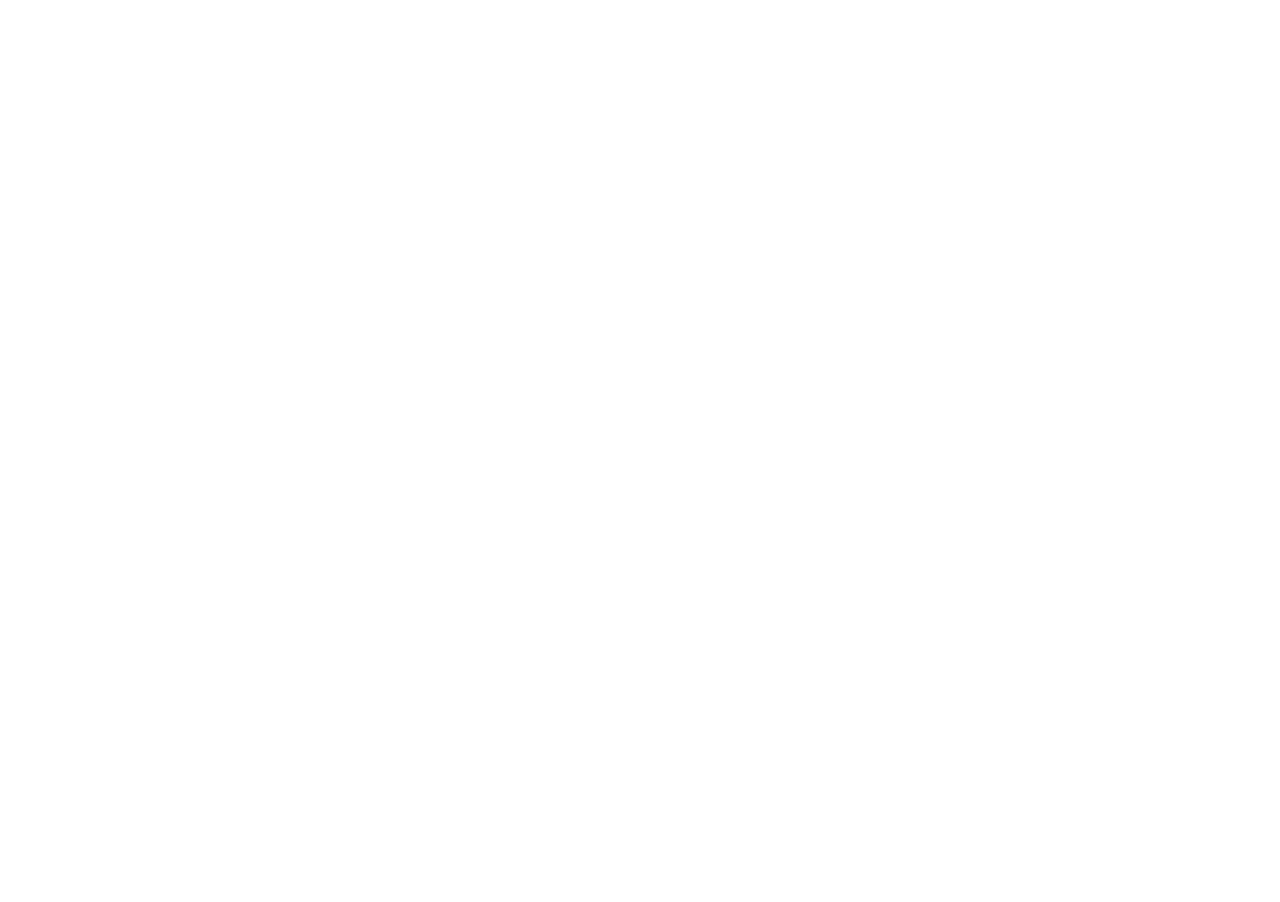
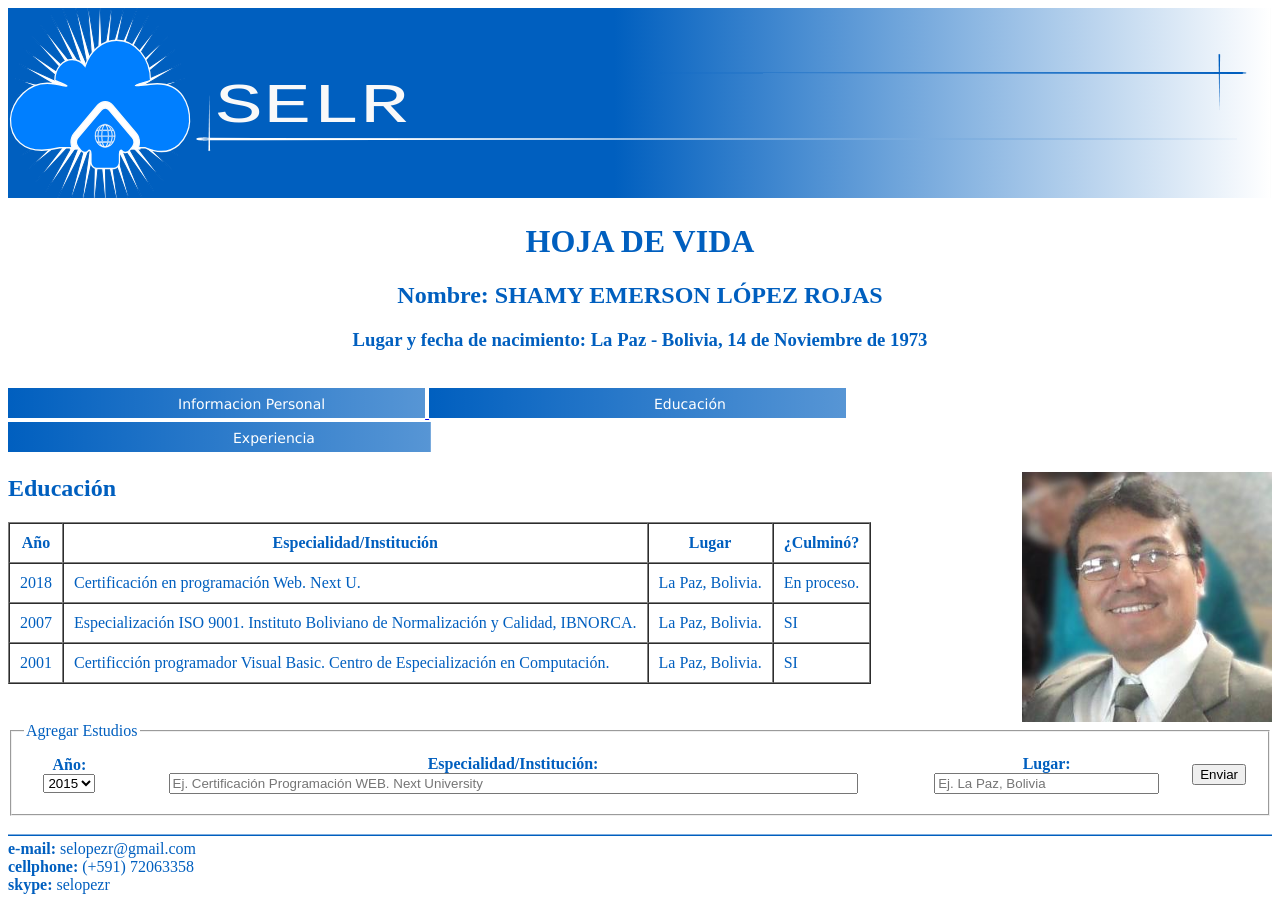
Before and after one commit to selopezr/Evaluacion-Fundamentos-HTML, a plain HTML site: page pages/educacion.html in a window 1280 px wide. Before the commit the page ends 800 px from the top, so only its background shows below. Drawn offline with Linux system fonts and the light colour scheme; files whose address does not match are found by name.

Commit message:
página educación terminada

```diff
--- a/pages/educacion.html
+++ b/pages/educacion.html
@@ -5,7 +5,164 @@
     <meta name="viewport" content="initial-scale=1, maximum-scale=1" width="device-width">
     <title>Educación SHAMY EMERSON LÓPEZ ROJAS</title>
   </head>
-  <body>
+  <header style="color:#005fbf" >
+    <svg width="100%" height="190px" viewBox="0 0 100% 190">
+      <image width="100%" height="190px" xlink:href="../SVG/Mi_Logo.svg">
+    </svg>
 
+    <h1 align="center">HOJA DE VIDA</h1>
+    <h2 align="center">Nombre: SHAMY EMERSON LÓPEZ ROJAS</h2>
+    <h3 align="center">Lugar y fecha de nacimiento: La Paz - Bolivia, 14 de Noviembre de 1973</h3>
+    <br>
+  </header>
+
+  <body style="color:#005fbf">
+    <!-- *************************************************************** -->
+    <!-- ******************* MENU DE ENLACES *************************** -->
+    <!-- *************************************************************** -->
+
+    <!-- INFORMACION PERSONAL -->
+    <a href="../index.html">
+      <svg  width="33%" height="30px" viewBox="0 0 100% 30">
+        <defs>
+          <linearGradient id="grad1" x1="0%" y1="0%" x2="100%" y2="0%">
+            <stop offset="0%" style="stop-color:#005fbf;stop-opacity:1" />
+            <stop offset="100%" style="stop-color:rgba(0,95,191,0.66);stop-opacity:1" />
+          </linearGradient>
+        </defs>
+        <rect width="100%" height="30" fill="url(#grad1)" />
+        <text fill="#ffffff" font-size="14" font-family="Verdana" x="170" y="21">
+          Informacion Personal
+        </text>
+        Tu navegador no soporta SVG.
+      </svg>
+    </a>
+
+    <!-- EDUCACIÓN -->
+    <a href="pages/educacion.html">
+      <svg  width="33%" height="30px" viewBox="0 0 100% 30">
+        <defs>
+          <linearGradient id="grad1" x1="0%" y1="0%" x2="100%" y2="0%">
+            <stop offset="0%" style="stop-color:#005fbf;stop-opacity:1" />
+            <stop offset="100%" style="stop-color:rgba(0,95,191,0.66);stop-opacity:1" />
+          </linearGradient>
+        </defs>
+        <rect width="100%" height="30" fill="url(#grad1)" />
+        <text fill="#ffffff" font-size="14" font-family="Verdana" x="225" y="21">
+          Educación
+        </text>
+        Tu navegador no soporta SVG.
+      </svg>
+
+      <!-- EXPERIENCIA -->
+      <a href="pages/Experiencia.html">
+        <svg  width="33.45%" height="30px" viewBox="0 0 100% 30">
+          <defs>
+            <linearGradient id="grad1" x1="0%" y1="0%" x2="100%" y2="0%">
+              <stop offset="0%" style="stop-color:#005fbf;stop-opacity:1" />
+              <stop offset="100%" style="stop-color:rgba(0,95,191,0.66);stop-opacity:1" />
+            </linearGradient>
+          </defs>
+          <rect width="100%" height="30" fill="url(#grad1)" />
+          <text fill="#ffffff" font-size="14" font-family="Verdana" x="225" y="21">
+            Experiencia
+          </text>
+          Tu navegador no soporta SVG.
+        </svg>
+    </a>
+      <p></p>
+      <img align = "right" src="E:\NextU\ProgramacionWeb\01_Fundmentos de HTML\Evaluacion-Fundamentos-HTML\Foto\FotoShamy.jpg" alt="Shamy López" title="SHAMY" width="250" height="250">
+
+      <!-- *************************************************************** -->
+      <!-- ******************* CONTENIDO EDUCACIÓN *********************** -->
+      <!-- *************************************************************** -->
+
+      <h2>Educación</h2>
+
+      <!-- TABLA -->
+      <table border="1" cellpadding="10" cellspacing="0" stroke="rgb(0,95,191)">
+        <thead>
+          <tr>
+            <th>Año</th>
+            <th>Especialidad/Institución</th>
+            <th>Lugar</th>
+            <th>¿Culminó?</th>
+          </tr>
+        </thead>
+        <body>
+          <tr>
+            <td align = "center">2018</td>
+            <td>Certificación en programación Web. Next U.
+            </td>
+            <td>La Paz, Bolivia.</td>
+            <td>En proceso.</td>
+          </tr>
+          <tr>
+            <td align = "center">2007</td>
+            <td>Especialización ISO 9001.
+              Instituto Boliviano de Normalización y Calidad, IBNORCA.
+            </td>
+            <td>La Paz, Bolivia.</td>
+            <td>SI</td>
+          </tr>
+          <tr>
+            <td>2001</td>
+            <td>Certificción programador Visual Basic. Centro de Especialización
+              en Computación.
+            <td>La Paz, Bolivia.</td>
+            <td>SI</td>
+          </tr>
+        </body>
+      </table>
+
+      <!-- FORMULARIO -->
+      <br>
+      <form autocomplete="on" name="Estudios">
+        <fieldset>
+          <legend>Agregar Estudios</legend>
+
+          <table border="0" cellpadding="10" cellspacing="0" stroke="rgb()">
+            <thead>
+              <tr>
+                <th><label for="año"><strong>Año:</strong></label>
+                  <select id="año">
+                    <option>2015</option>
+                    <option>2016</option>
+                    <option>2017</option>
+                    <option>2018</option>
+                    <option>2019</option>
+                    <option>2020</option>
+                  </select>
+                </th>
+                <th>
+                  <label for="institucion"><strong>Especialidad/Institución:</strong></label>
+                  <input type="text" placeholder="Ej. Certificación Programación WEB. Next University" id="institucion" size="83" required>
+                </th>
+                <th>
+                  <label for="lugar"><strong>Lugar:</strong></label>
+                  <input type="text" placeholder="Ej. La Paz, Bolivia " id="lugar" size="25" required>
+                </th>
+                <th>
+                  <input type="submit" value="Enviar">
+                </th>
+              </tr>
+            </thead>
+          </table>
+        </fieldset>
+      </form>
   </body>
+
+  <footer style="color:#005fbf">
+    <svg  width="100%" height="20px" viewBox="0 0 100% 20">
+      <line x1="0" y1="20" x2="100%" y2="20" fill="rgb(0,95,191)" stroke="rgb(0,95,191)" stroke-width="3"/>
+      Tu navegador no soporta SVG.
+    </svg>
+      <strong>e-mail: </strong>
+      selopezr@gmail.com <br>
+      <strong>cellphone: </strong>
+      (+591) 72063358 <br>
+      <strong>skype: </strong>
+      selopezr
+
+  </footer>
 </html>
```
Also changed, not shown: 3 other files.
